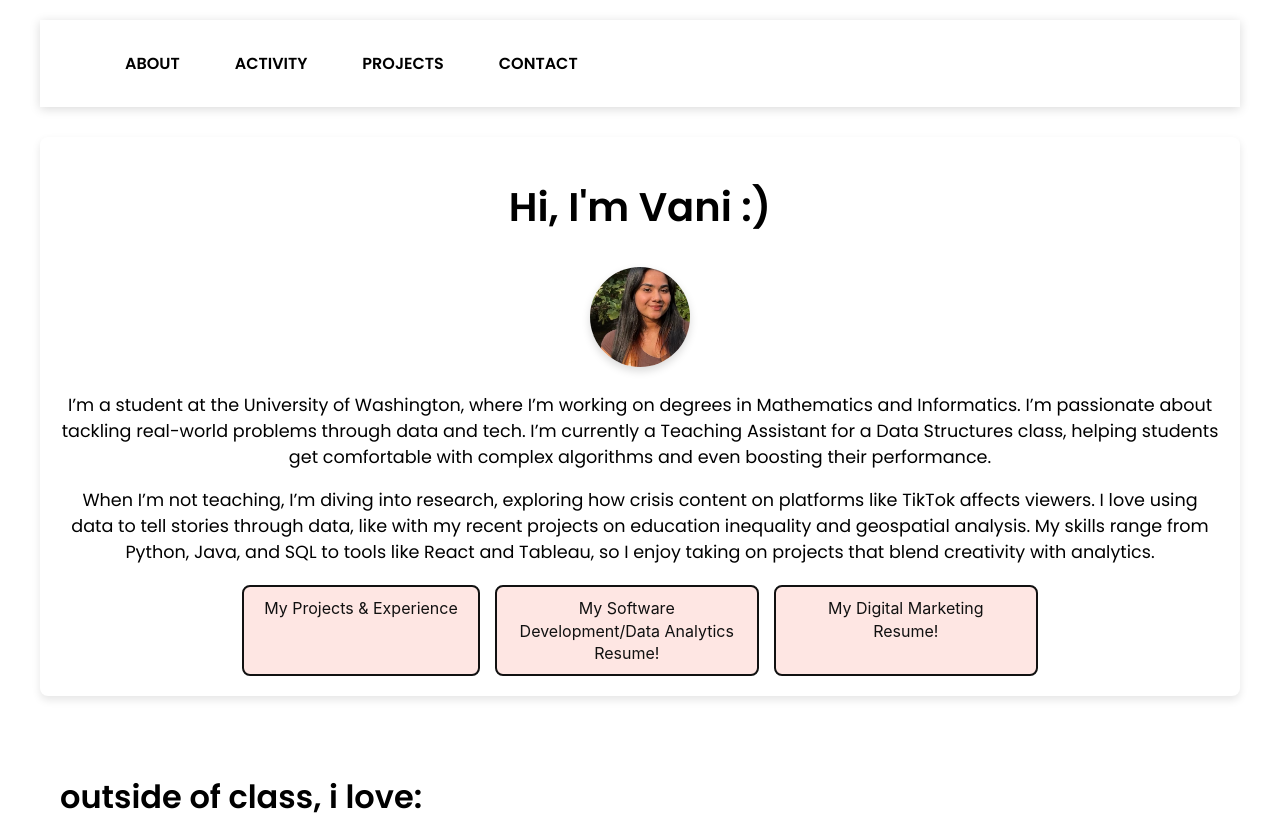
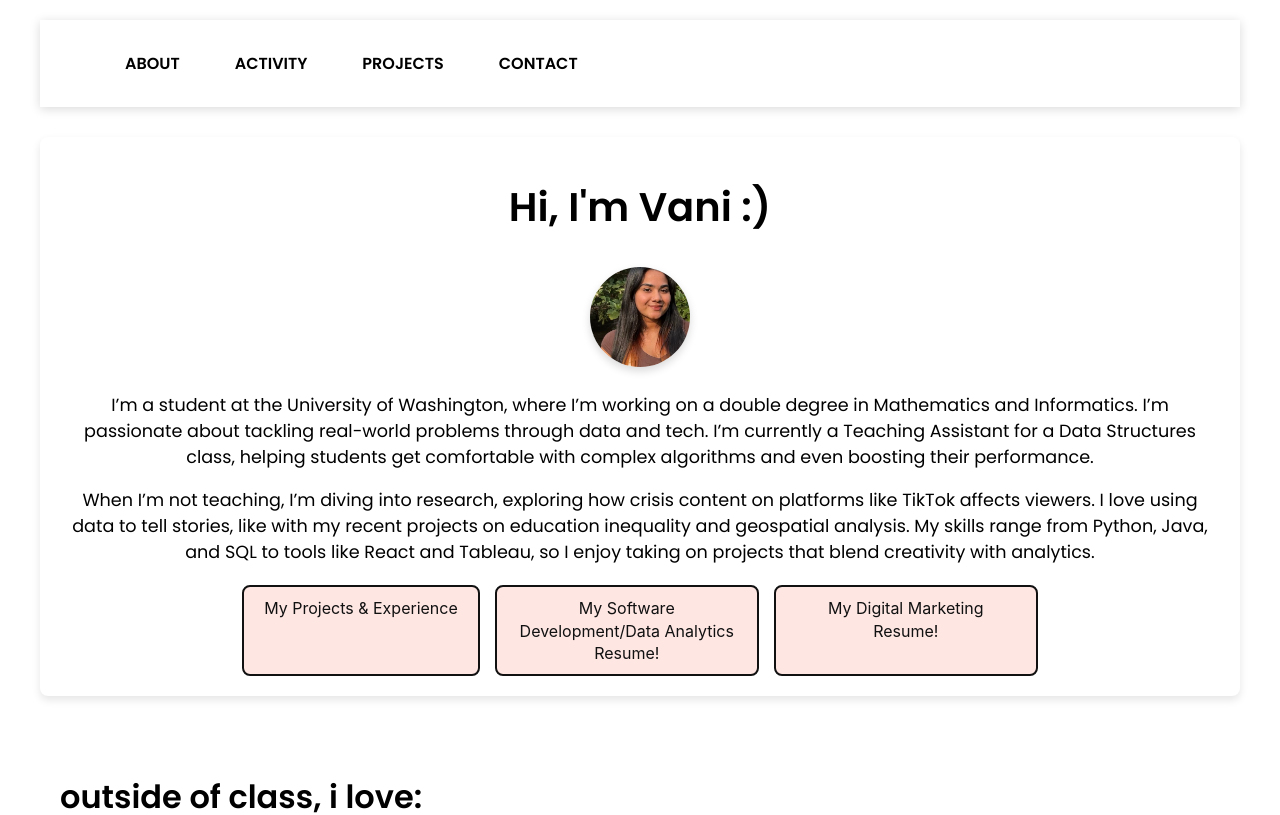
Before and after one commit to vaniagarwal343/personal-website, a React (Create React App) app: page / in a window 1280 px wide. Shown: the top 815 px of the page. Built offline with nearby package versions, Linux system fonts and the light colour scheme; the HTML template or start-up script is replaced by a standard one.

Commit message:
updated about bar

```diff
--- a/src/components/hero/Hero.js
+++ b/src/components/hero/Hero.js
@@ -11,14 +11,14 @@ const Hero = () => {
           <img src={profileImage} alt="Your Name" />
         </div>
         <p>
-          I’m a student at the University of Washington, where I’m working on degrees
+          I’m a student at the University of Washington, where I’m working on a double degree
           in Mathematics and Informatics. I’m passionate about tackling real-world problems
           through data and tech. I’m currently a Teaching Assistant for a Data Structures class,
           helping students get comfortable with complex algorithms and even boosting their performance.
         </p>
         <p>
           When I’m not teaching, I’m diving into research, exploring how crisis content on platforms like
-          TikTok affects viewers. I love using data to tell stories through data, like with my recent projects
+          TikTok affects viewers. I love using data to tell stories, like with my recent projects
           on education inequality and geospatial analysis. My skills range from Python, Java, and SQL to tools
           like React and Tableau, so I enjoy taking on projects that blend creativity with analytics.
         </p>
```
